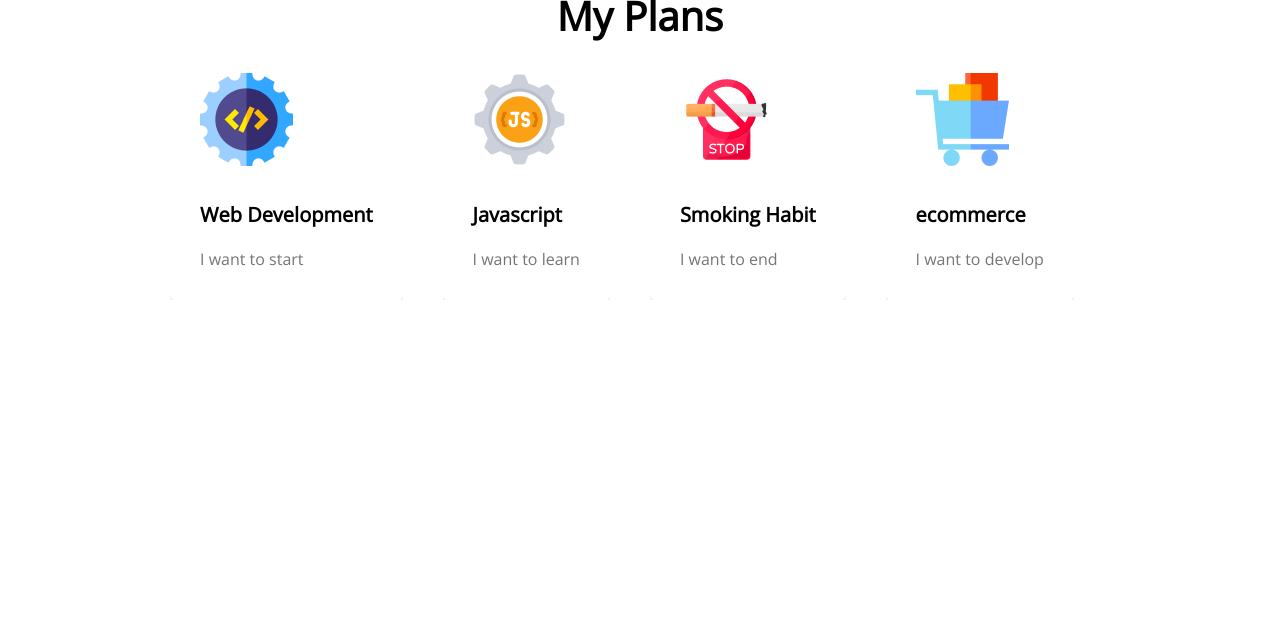
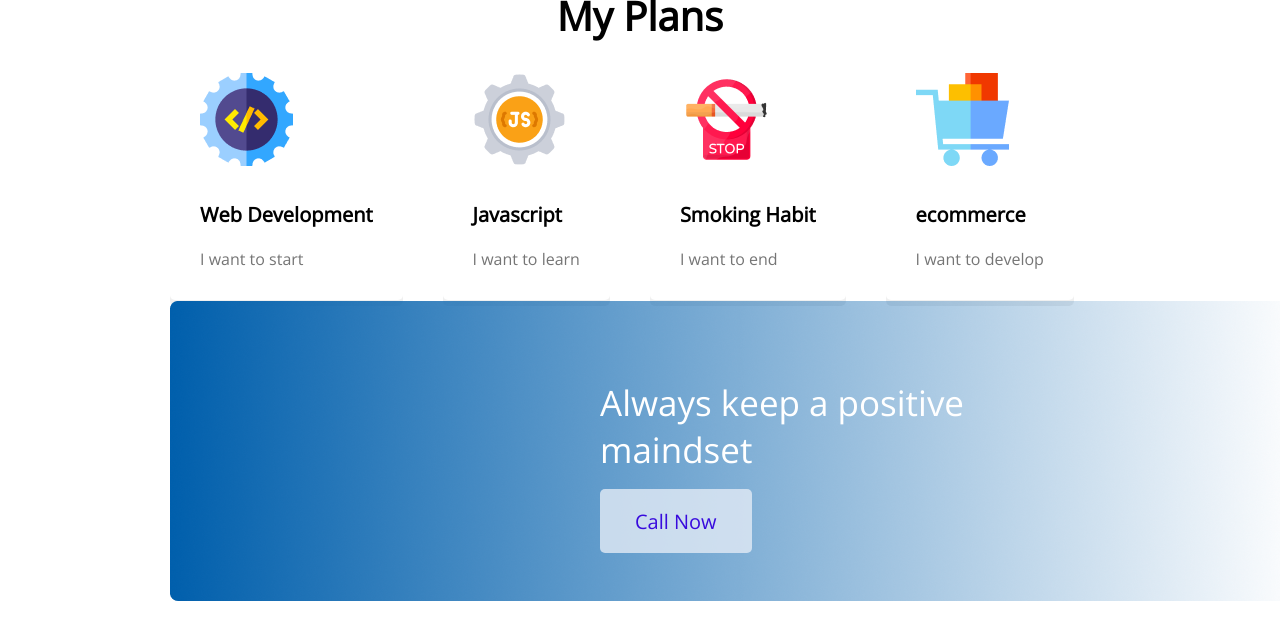
Before and after one commit to ah496/new-year-new-me-main, a plain HTML site: page index.html in a window 1280 px wide. Shown: the part 2471-3111 px from the top of the page. Before the commit the page ends 2771 px from the top, so only its background shows below. Drawn offline with nearby package versions, Linux system fonts and the light colour scheme.

Commit message:
six frotpolio

```diff
--- a/index.html
+++ b/index.html
@@ -73,11 +73,21 @@
                 <p class="skill-description">I want to develop</p>
             </div>
         </div>
+</section>
+<section class="gradients">
+    <div>
+            <div>
+                <h1 class="gradient-title">Always keep a positive<br>maindset</h1>
+
+                <button class="gradient-button">Call Now</button>
+            </div>
+            <div>
+                <img src="images/gradient1.png" alt="">
+            </div>
+            </div>
 
 
-
-
-    </section>
+</section>
 
 
 
--- a/style.css
+++ b/style.css
@@ -133,3 +133,36 @@
 .skill-description{
     color: #757575;
 }
+
+ /* gradient */
+
+ .gradients{
+    display: flex;
+    gap: 40px;
+ }
+
+ .gradient-title{
+    color: #FFFFFF;
+    font-weight: 350;
+    font-size: 35px;
+    margin-bottom: 20px;
+    position: absolute;
+    width: 1600px;
+    height: 808px;
+    left: 600px;
+    top: 2850px;
+ }
+
+ .gradient-button{
+    color: #380add;
+    font-size: 20PX;
+    border: 0;
+    padding: 18px 35px;
+    height: 64px;
+    border-radius: 5px;
+    background: #e2eaf5ce;
+    position: absolute;
+    left: 600px;
+    top: 2960px;
+
+ }
```
